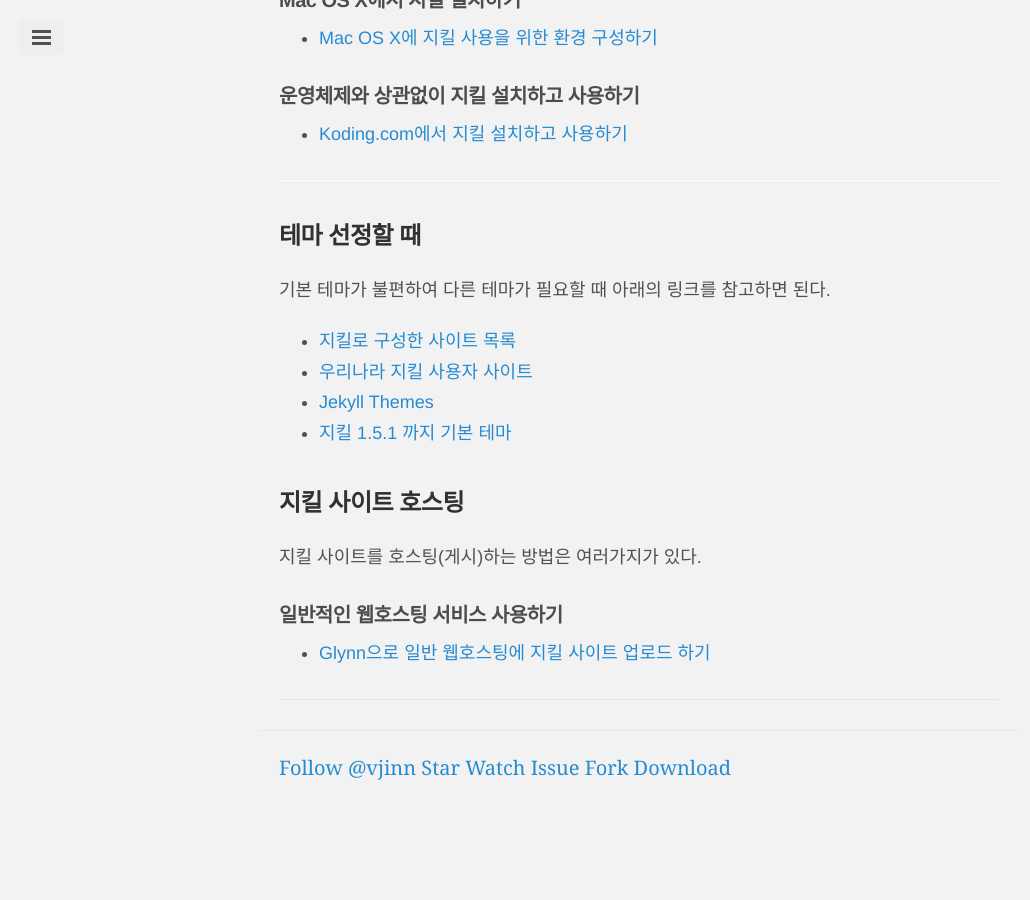
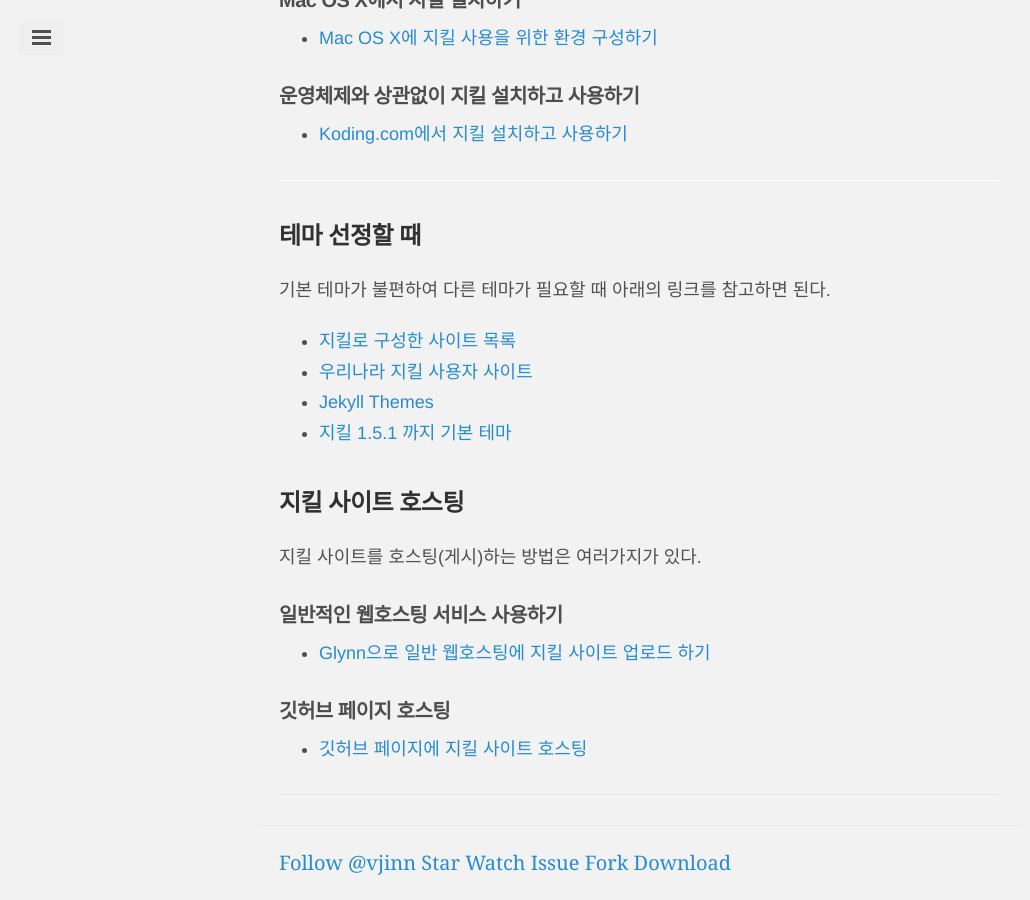
Before and after one commit to vjinn/vjinn.github.io, a Jekyll site: the page built from pages/environment.md, in a window 1280 px wide and 900 px high, scrolled down 1796 px. Shown: the whole window, without its empty margins (1-1031 px from the left). Built offline with Jekyll 4.4.1, drawn with Linux system fonts in a browser that asks for light colours; Markdown is read by kramdown in place of the engine named in the settings; comment, search, counter and statistics services are not loaded; before the commit the page ends 2601 px from its top, so only the background shows below that.

Commit message:
add post & edit

```diff
--- a/pages/environment.md
+++ b/pages/environment.md
@@ -84,3 +84,7 @@
 ### 일반적인 웹호스팅 서비스 사용하기
 
  - [Glynn으로 일반 웹호스팅에 지킬 사이트 업로드 하기]({% post_url 2015-01-29-jekyll-site-web-hosting-using-glynn %})
+
+### 깃허브 페이지 호스팅
+
+ - [깃허브 페이지에 지킬 사이트 호스팅]({% post_url 2015-02-03-using-jekyll-with-github-pages %})
```
